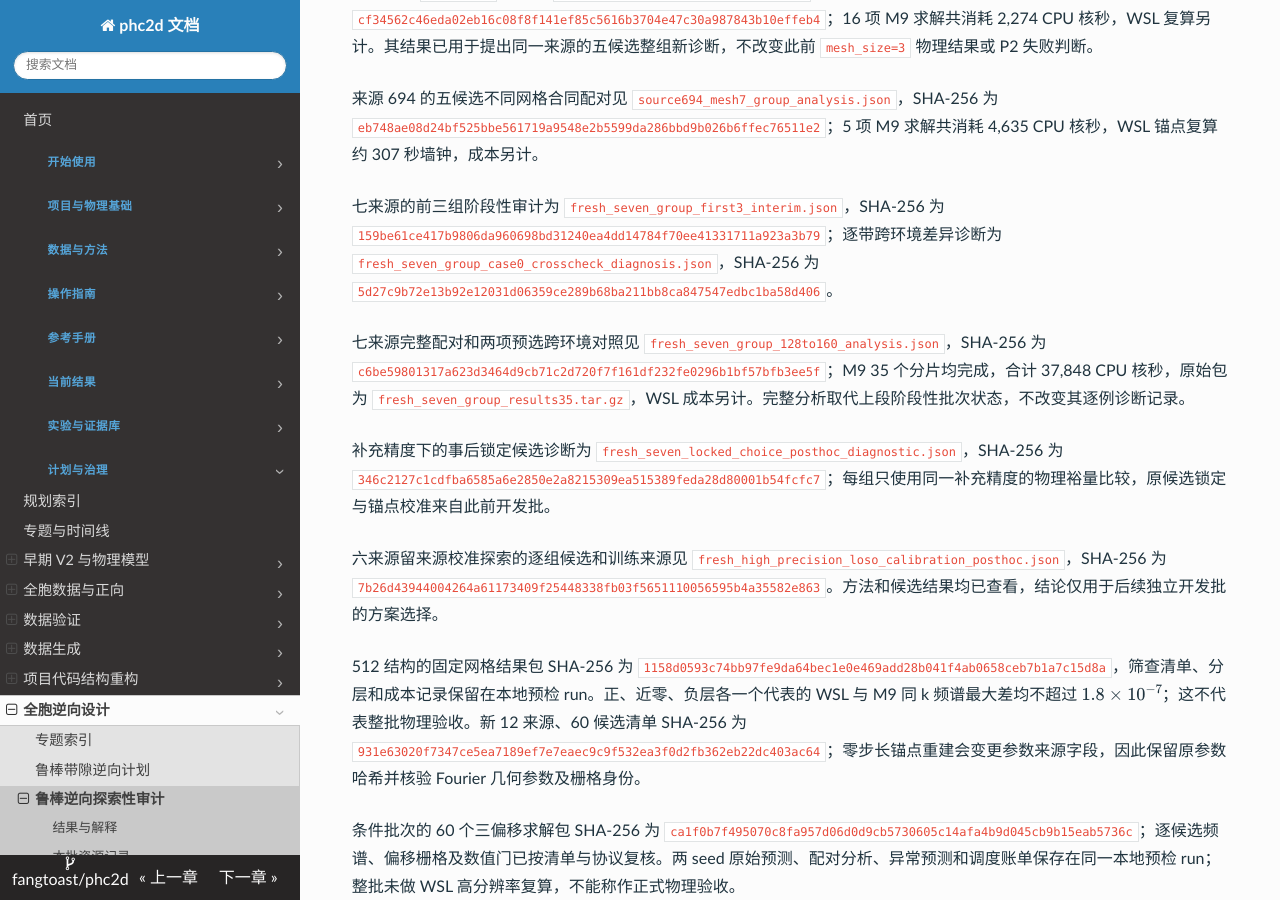
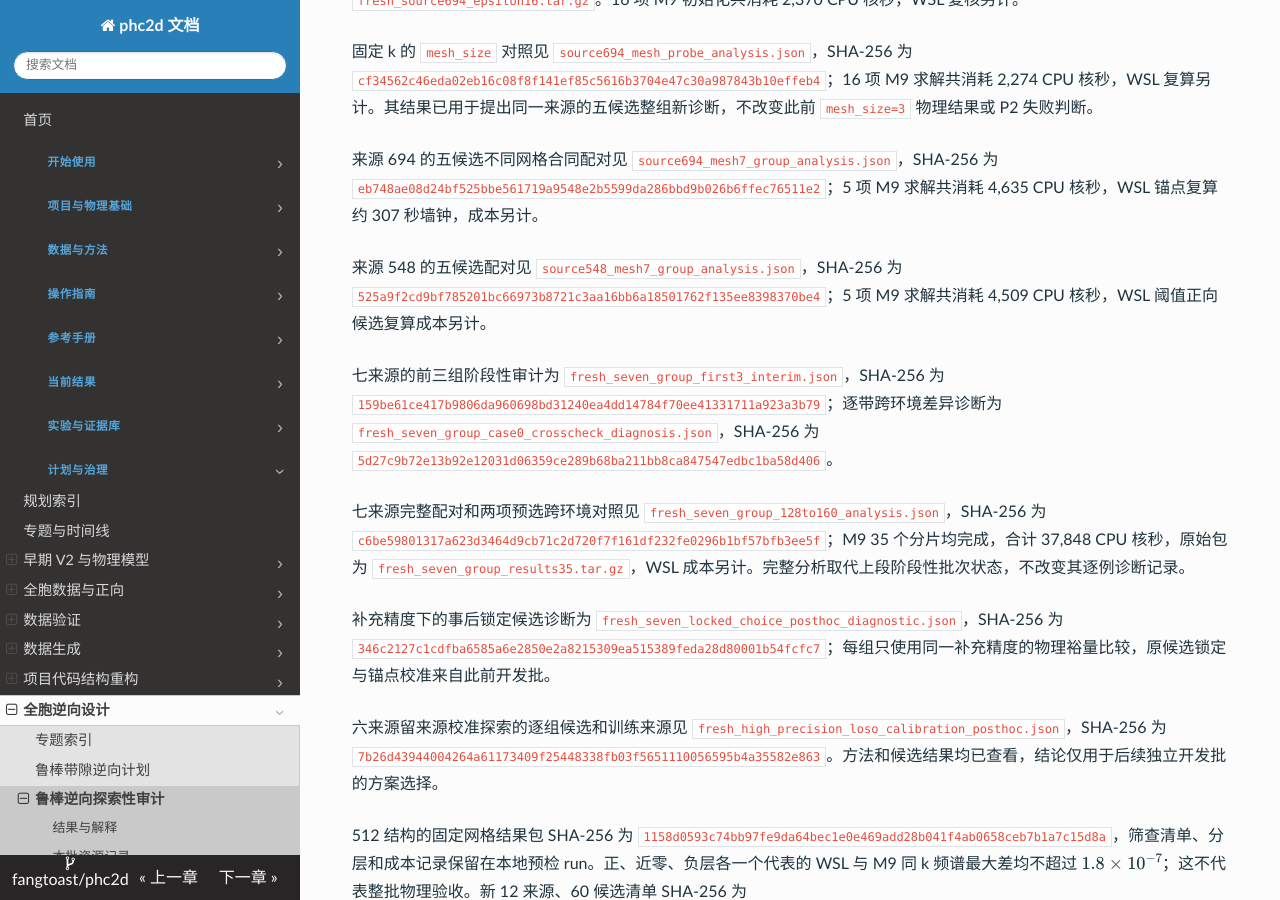
Before and after one commit to fangtoast/phc2d, an MkDocs documentation site: the page built from docs/results/inverse/鲁棒带隙逆向可用性审计.md, in a window 1280 px wide and 900 px high, scrolled down 8089 px. Built offline with MkDocs 1.6.1, drawn with Linux system fonts in a browser that asks for light colours; some of the changed text lies outside the part shown.

Commit message:
docs: record positive-gap mesh diagnostic

```diff
--- a/docs/results/inverse/鲁棒带隙逆向可用性审计.md
+++ b/docs/results/inverse/鲁棒带隙逆向可用性审计.md
@@ -101,6 +101,7 @@ source_artifacts:
 | 来源 694 的 MPB 标量介电网格诊断 | 两个固定扰动结构在分辨率 96–512 的 MPB 标量介电网格均值各呈非单调变化，范围分别约为 0.00307 和 0.00318；预选 512 网格的 M9–WSL 数组逐点一致 | 这是初始化得到的标量网格描述；算术面积均值仅作参照，不据此宣称 MPB 平滑误差、频率波动成因或带边收敛 |
 | 来源 694 的固定 k 子像素采样诊断 | 两个事后选取结构各两个固定 k 点，在分辨率 96、128、160、192 的相邻级比较中，`mesh_size=7` 的 B4/B5 最大变化为 0.0004773，`mesh_size=3` 为 0.0006728；预选 WSL 案例与 M9 全谱最大差约 $1.19\times10^{-7}$ | [MPB 文档](https://mpb.readthedocs.io/en/latest/Python_User_Interface/)将 `mesh_size` 定义为子像素平滑采样窗口；这个固定点诊断不证明完整带边收敛或更大网格一定更准确。两种设置是不同求解合同，需完整五候选、全 BZ 加密和独立样本复核 |
 | 来源 694 的五候选 `mesh_size=7` 整组诊断 | 相同 128→160 分辨率和三偏移下，`mesh_size=3` 有 4/5 候选通过数值门，`mesh_size=7` 为 5/5；后者的预选锚点通过 M9–WSL 全谱容差核对，最大差约 $1.19\times10^{-7}$ | 五个候选的目标共同裕量均为负；只有锚点做了 WSL 复算。该组在观察旧结果后选取，不代表新来源的通过率，也不改变原 P2 判断或证明连续 BZ 收敛 |
+| 来源 548 的五候选 `mesh_size=7` 整组诊断 | 同一 128→160 分辨率与三偏移下，两种网格设置均为 5/5 通过数值门；阈值正向候选的共同目标裕量由约 0.008972 变为 0.009005 | 该组在查看旧结果后选取；仅预选的阈值正向候选做了 WSL 复算，其三偏移全谱与 M9 最大差约 $1.19\times10^{-7}$。结果支持该正例在这两种数值设置下保留，不代表独立测试或连续 BZ 认证 |
 | 七来源整组 128→160 补充诊断 | 35 个候选中 31 个通过数值门；来源 1、131、310、562、601 各 5/5 通过，217 为 4/5，643 为 2/5。两个预选 WSL 对照中一个通过，另一个全谱最大差约 $1.42\times10^{-5}$、超出冻结容差 | 事后选取并整体重算，不能替代原 P2 分层比较；未通过的跨环境案例在目标 B4–B5 上最大差约 $1.2\times10^{-7}$，但仍按全谱门记为未通过。有限 k 搜索不构成连续 BZ 认证 |
 | 补充精度下的锁定候选诊断 | 四个可配对的完整来源中，每个来源的三个 seed 选中同一候选，校准前后选择也相同；这些候选均仍为负目标裕量 | 四个来源均属粗标签负层，按事后全组过门筛选；三 seed 共用物理候选，不能视作 12 个独立案例或证明校准无效。来源 131 曾提前查看候选结果，未纳入该盲读配对 |
 | 事后留来源带边校准探索 | 六个 128→160 全组过门来源中，每次用另外五个来源拟合带边残差；三个 seed 的单锚点方案相对组内均匀候选的平均真实裕量差分别约为 0.05155、0.04981、0.05155，加入该线性残差后的对应数值相同 | 六组按已知结果筛选，含此前已查看候选的来源 131；三个 seed 共用物理数据，不能用作独立测试或 P2 通过证据。跨来源拟合额外使用其他来源的物理标签，成本不可忽略；这里只比较本次选定的线性模型和固定参数 |
@@ -206,6 +207,8 @@ Global–Local seed 1/2 的 N56 回放和调度账目核验为 `next_dev_validat
 
 来源 694 的五候选不同网格合同配对见 `source694_mesh7_group_analysis.json`，SHA-256 为 `eb748ae08d24bf525bbe561719a9548e2b5599da286bbd9b026b6ffec76511e2`；5 项 M9 求解共消耗 4,635 CPU 核秒，WSL 锚点复算约 307 秒墙钟，成本另计。
 
+来源 548 的五候选配对见 `source548_mesh7_group_analysis.json`，SHA-256 为 `525a9f2cd9bf785201bc66973b8721c3aa16bb6a18501762f135ee8398370be4`；5 项 M9 求解共消耗 4,509 CPU 核秒，WSL 阈值正向候选复算成本另计。
+
 七来源的前三组阶段性审计为 `fresh_seven_group_first3_interim.json`，SHA-256 为 `159be61ce417b9806da960698bd31240ea4dd14784f70ee41331711a923a3b79`；逐带跨环境差异诊断为 `fresh_seven_group_case0_crosscheck_diagnosis.json`，SHA-256 为 `5d27c9b72e13b92e12031d06359ce289b68ba211bb8ca847547edbc1ba58d406`。
 
 七来源完整配对和两项预选跨环境对照见 `fresh_seven_group_128to160_analysis.json`，SHA-256 为 `c6be59801317a623d3464d9cb71c2d720f7f161df232fe0296b1bf57bfb3ee5f`；M9 35 个分片均完成，合计 37,848 CPU 核秒，原始包为 `fresh_seven_group_results35.tar.gz`，WSL 成本另计。完整分析取代上段阶段性批次状态，不改变其逐例诊断记录。
```
